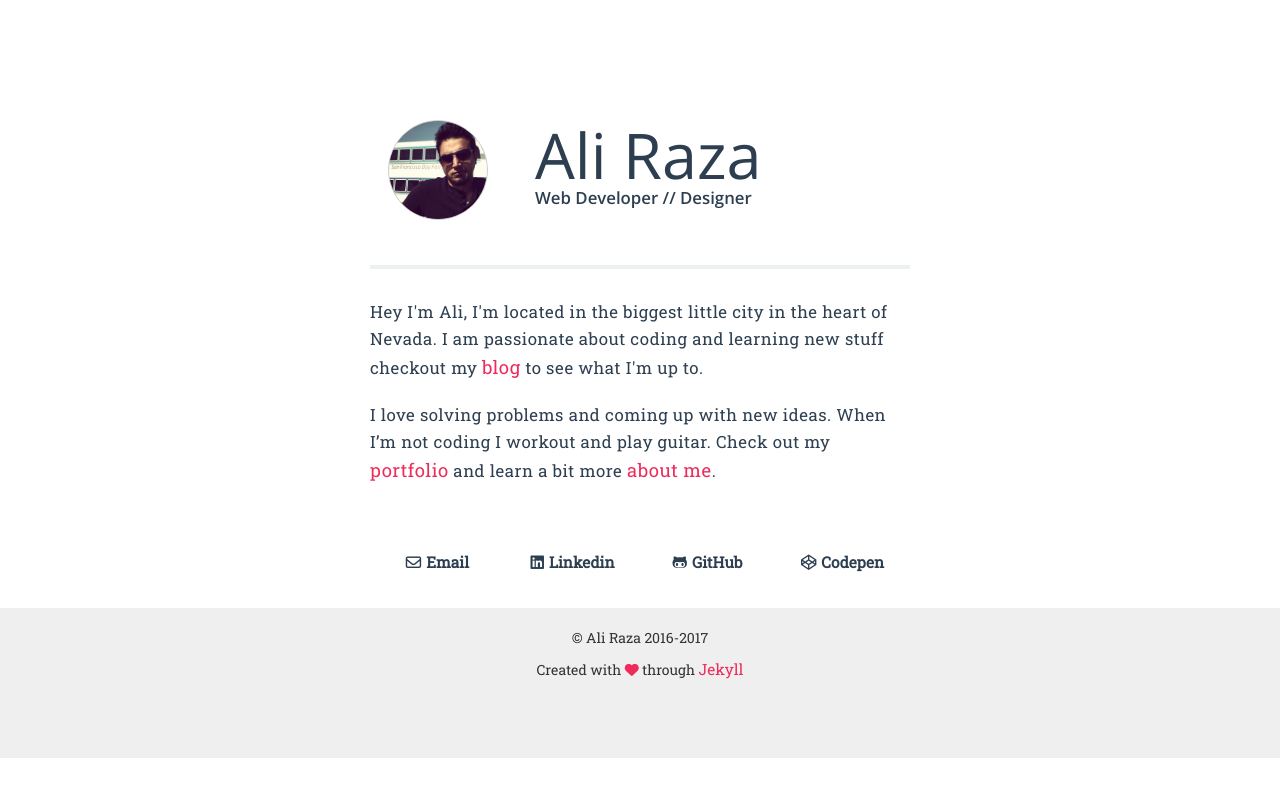
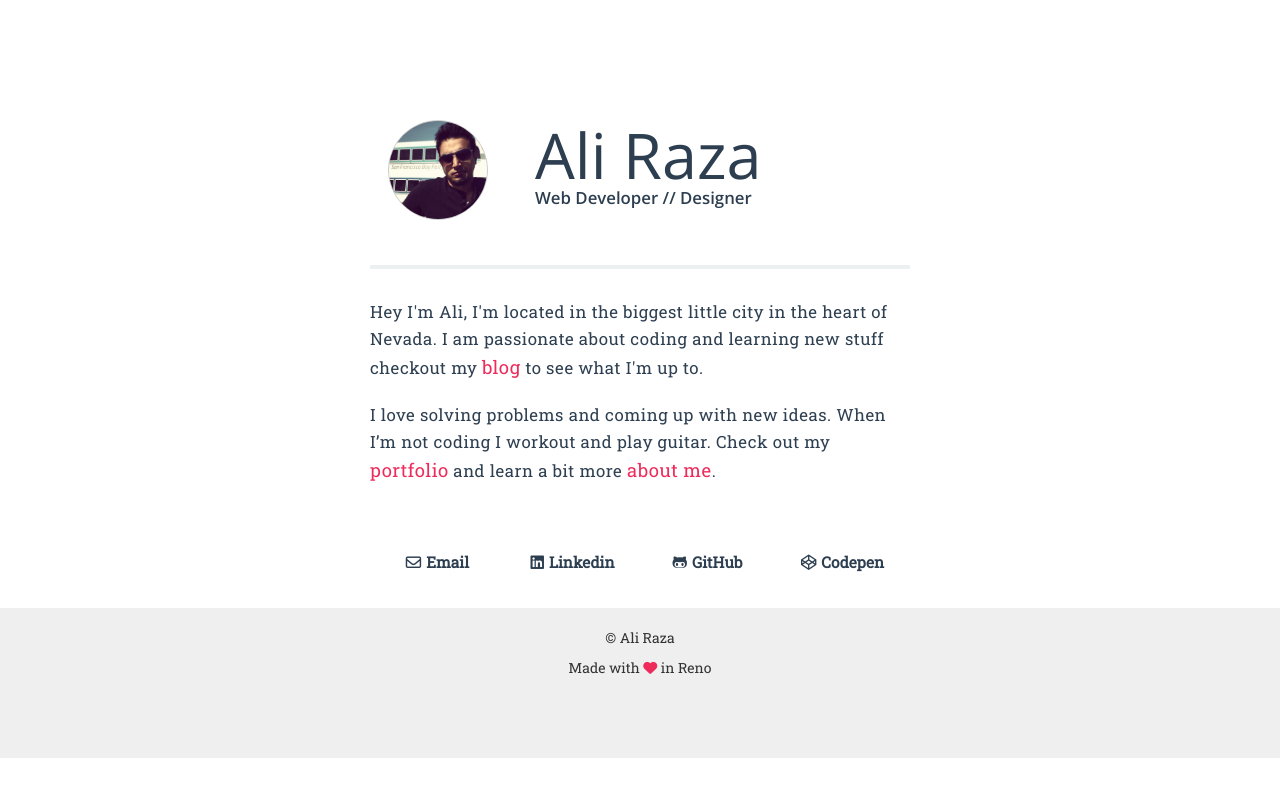
Before and after one commit to ramiraza/portfolio, a Jekyll site: the page built from index.html, in a window 1280 px wide. Shown: the top 797 px of the page. Built offline with Jekyll 4.4.1, drawn with Linux system fonts in a browser that asks for light colours; nearby versions of some CDN libraries.

Commit message:
minor changes to footer

```diff
--- a/_includes/footer.html
+++ b/_includes/footer.html
@@ -1,4 +1,4 @@
 <footer>
-  <p>&copy; Ali Raza 2016-2017</p>
-  <p>Created with <i class="fa fa-heart"></i> through <a href="#">Jekyll</a></p>
+  <p>&copy; Ali Raza</p>
+  <p>Made with <i class="fa fa-heart"></i> in Reno</p>
 </footer>
--- a/_layouts/page.html
+++ b/_layouts/page.html
@@ -10,6 +10,7 @@
   <div class="container">
       {{ content }}
   </div>
+  {% include footer.html %}
   {% include scripts.html %}
 </body>
 </html>
```
